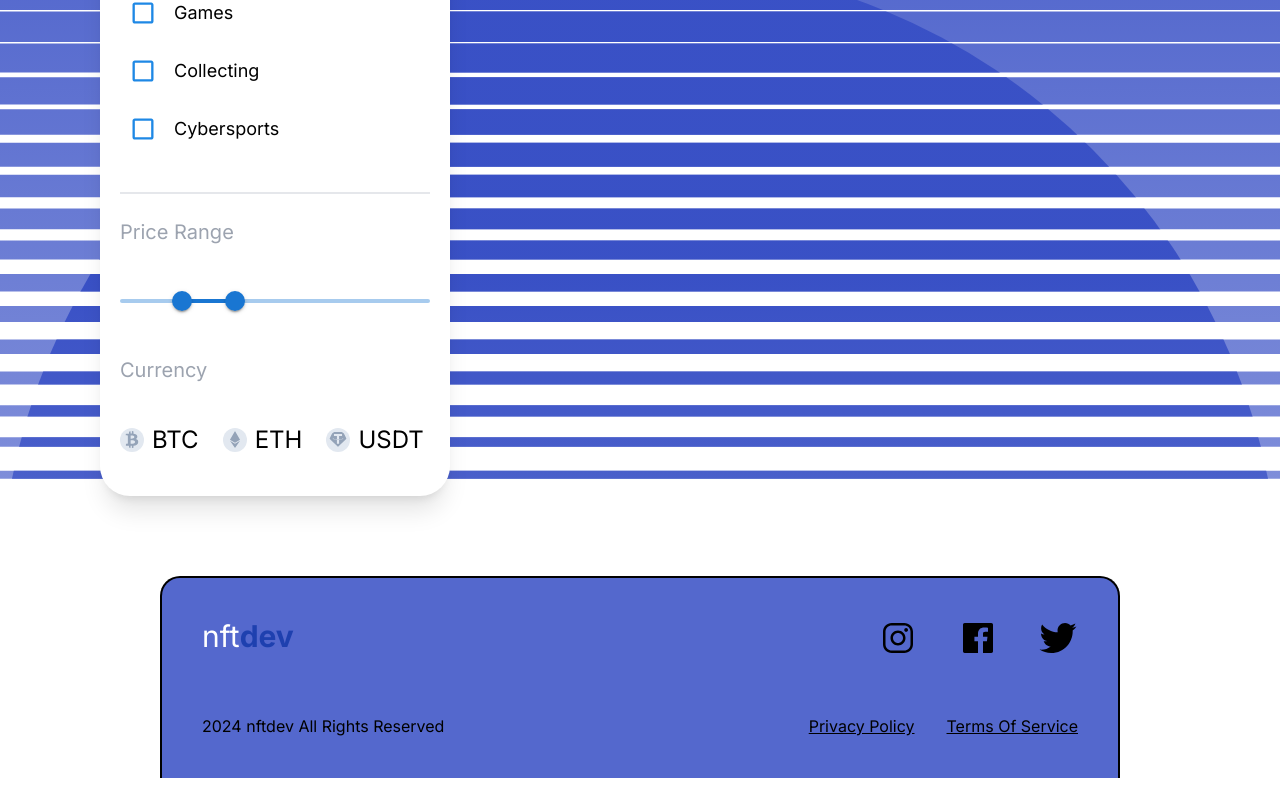
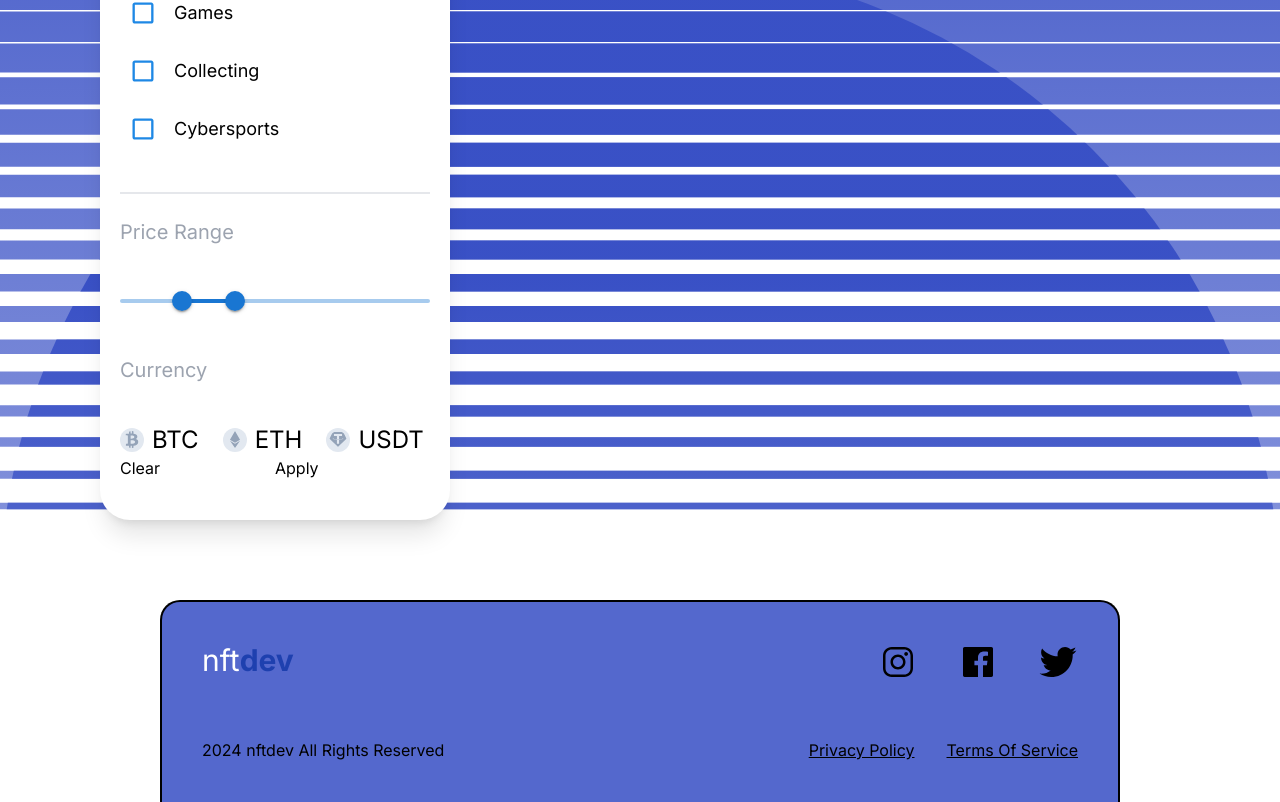
Before and after one commit to denimozh/nftdev, a Next.js app: page /marketplace in a window 1280 px wide. Shown: the part 764-1566 px from the top of the page. Before the commit the page ends 1542 px from the top, so only its background shows below. Built offline with nearby package versions, Linux system fonts and the light colour scheme.

Commit message:
Added buttons in marketplace

```diff
--- a/src/app/marketplace/page.tsx
+++ b/src/app/marketplace/page.tsx
@@ -189,14 +189,11 @@ const page = () => {
                             </div>
                         </div>
                         <div className='flex flex-row'>
-                            <div>
-                                <p></p>
+                            <div className='basis-1/2'>
+                                <p>Clear</p>
                             </div>
-                            <div>
-                                <p></p>
-                            </div>
-                            <div>
-                                <p></p>
+                            <div className='basis-1/2'>
+                                <p>Apply</p>
                             </div>
                         </div>
                     </div>
```
